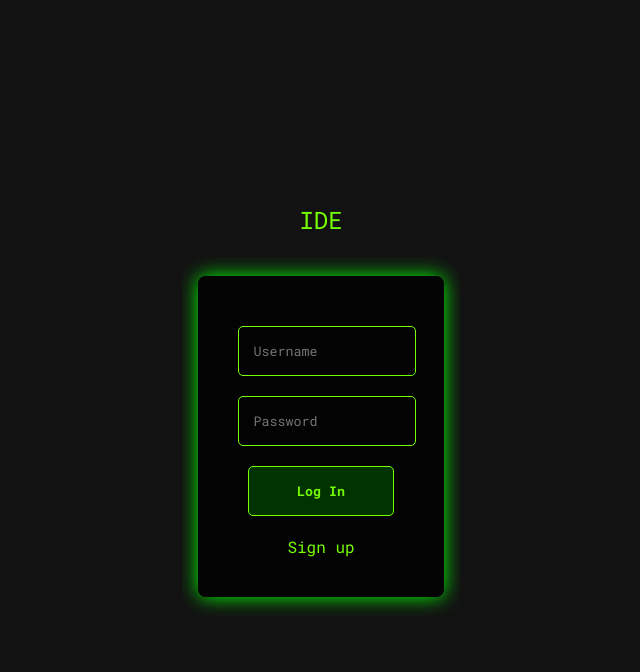
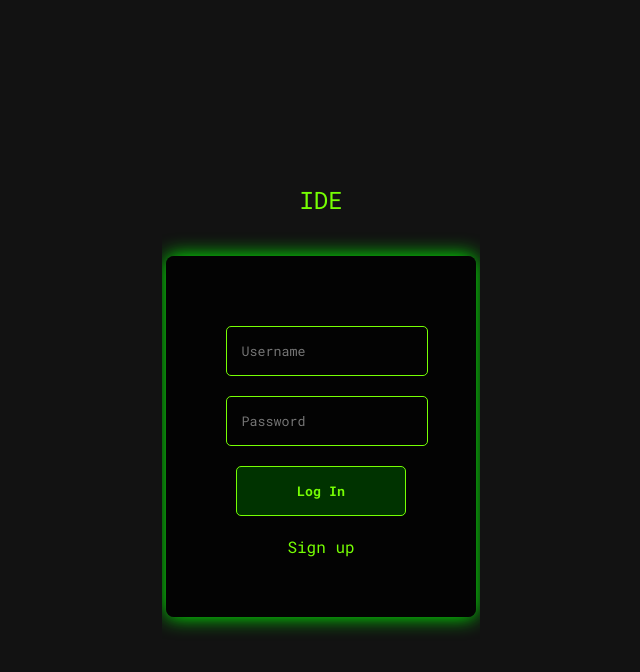
Before and after one commit to mhridoy/Binary-Beats-IDE, a Flask app: page /login in a window 1280 px wide. Shown: the top 672 px of the page, without its empty margins (319-959 px from the left). Run offline with Flask 3, Linux system fonts and the light colour scheme.

Commit message:
Update login.html

```diff
--- a/templates/login.html
+++ b/templates/login.html
@@ -29,9 +29,9 @@
 
         .auth-container {
             width: 60%;
-            max-width: 500px;
+            max-width: 700px;
             text-align: center;
-            padding: 40px;
+            padding: 60px;
             border-radius: 8px;
             background-color: rgba(0, 0, 0, 0.85);
             box-shadow: 0px 0px 20px #00ff00;
```
